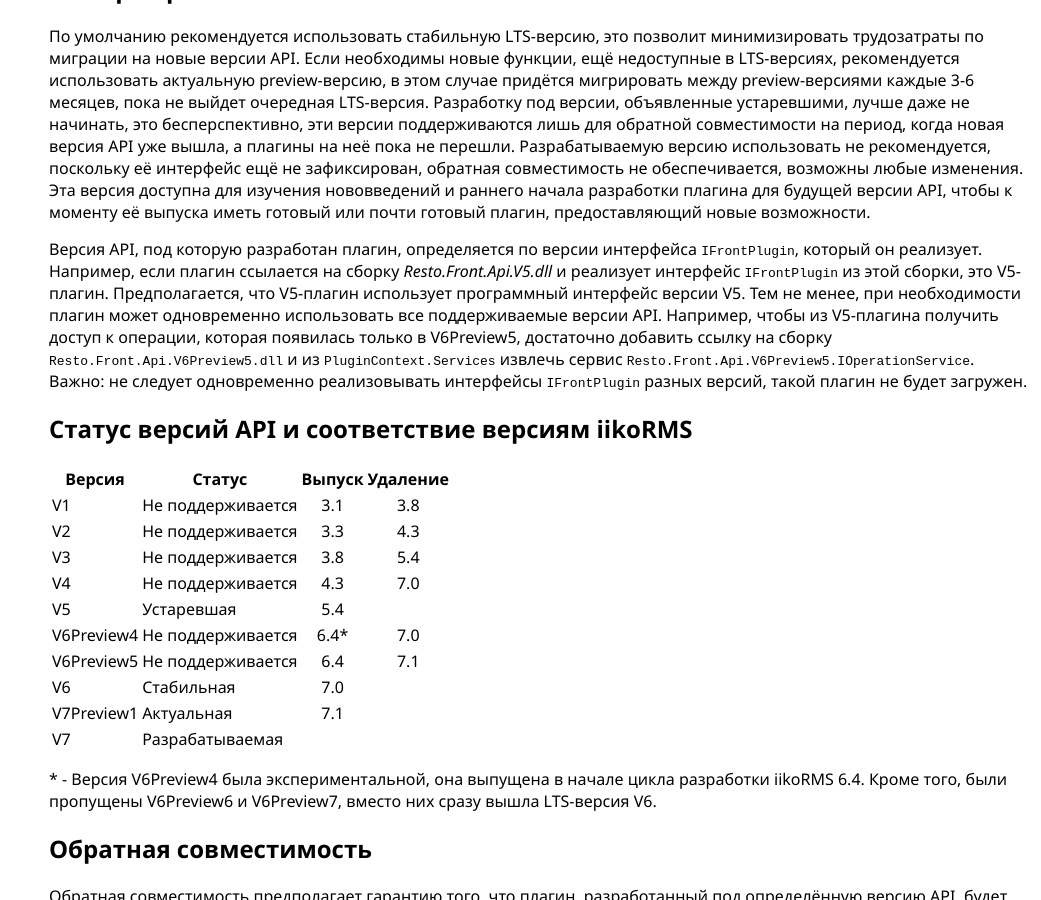
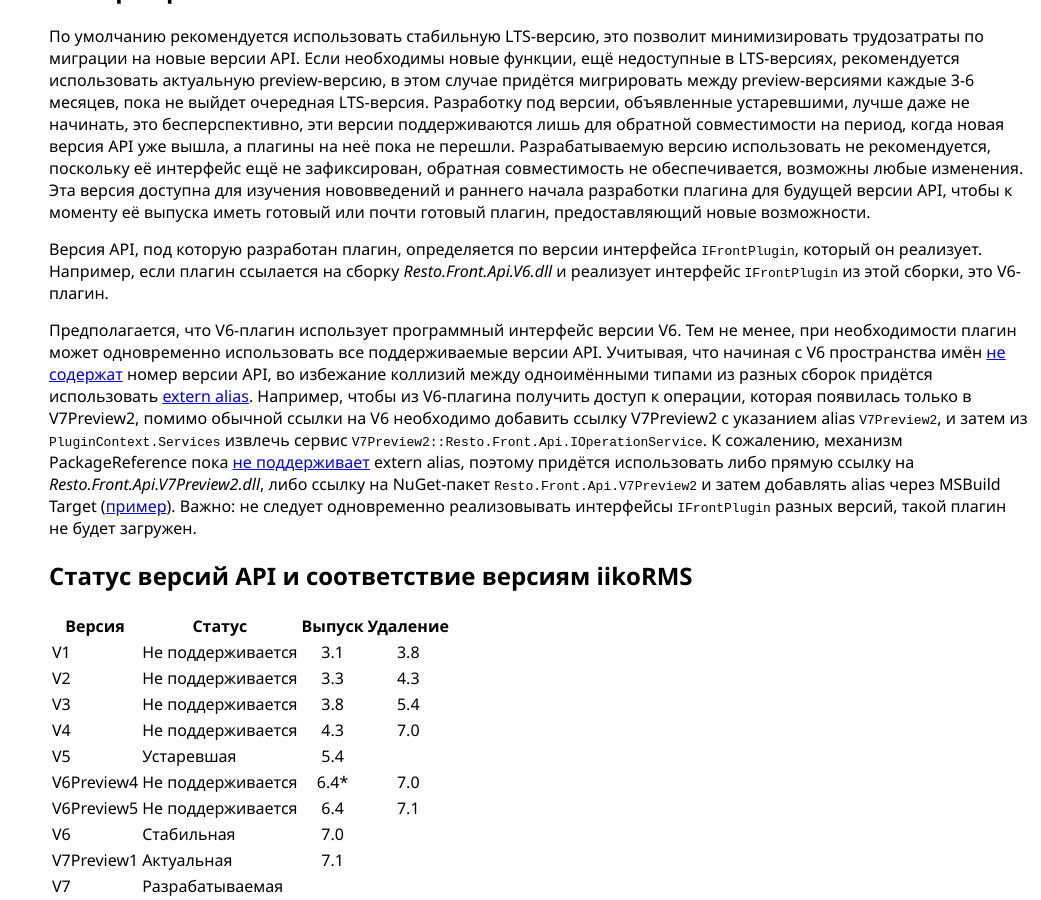
Before and after one commit to iiko/front.api.doc, a Jekyll site: the page built from versioning.md, in a window 1280 px wide and 900 px high, scrolled down 1406 px. Shown: the whole window, without its empty margins (239-1280 px from the left). Built offline with Jekyll 4.4.1, drawn with Linux system fonts in a browser that asks for light colours.

Commit message:
RMS-51100 Обновить пример использования нескольких версий API с учётом extern alias

```diff
--- a/versioning.md
+++ b/versioning.md
@@ -192,7 +192,15 @@
 Разрабатываемую версию использовать не рекомендуется, поскольку её интерфейс ещё не зафиксирован, обратная совместимость не обеспечивается, возможны любые изменения.
 Эта версия доступна для изучения нововведений и раннего начала разработки плагина для будущей версии API, чтобы к моменту её выпуска иметь готовый или почти готовый плагин, предоставляющий новые возможности.
 
-Версия API, под которую разработан плагин, определяется по версии интерфейса `IFrontPlugin`, который он реализует. Например, если плагин ссылается на сборку *Resto.Front.Api.V5.dll* и реализует интерфейс `IFrontPlugin` из этой сборки, это V5-плагин. Предполагается, что V5-плагин использует программный интерфейс версии V5. Тем не менее, при необходимости плагин может одновременно использовать все поддерживаемые версии API. Например, чтобы из V5-плагина получить доступ к операции, которая появилась только в V6Preview5, достаточно добавить ссылку на сборку `Resto.Front.Api.V6Preview5.dll` и из `PluginContext.Services` извлечь сервис `Resto.Front.Api.V6Preview5.IOperationService`. Важно: не следует одновременно реализовывать интерфейсы `IFrontPlugin` разных версий, такой плагин не будет загружен.
+Версия API, под которую разработан плагин, определяется по версии интерфейса `IFrontPlugin`, который он реализует.
+Например, если плагин ссылается на сборку *Resto.Front.Api.V6.dll* и реализует интерфейс `IFrontPlugin` из этой сборки, это V6-плагин.
+
+Предполагается, что V6-плагин использует программный интерфейс версии V6.
+Тем не менее, при необходимости плагин может одновременно использовать все поддерживаемые версии API.
+Учитывая, что начиная с V6 пространства имён [не содержат]({{ site.baseurl }}/2019/08/14/unify-api-namespaces.html) номер версии API, во избежание коллизий между одноимёнными типами из разных сборок придётся использовать [extern alias](https://docs.microsoft.com/en-us/dotnet/csharp/language-reference/keywords/extern-alias).
+Например, чтобы из V6-плагина получить доступ к операции, которая появилась только в V7Preview2, помимо обычной ссылки на V6 необходимо добавить ссылку V7Preview2 с указанием alias `V7Preview2`, и затем из `PluginContext.Services` извлечь сервис `V7Preview2::Resto.Front.Api.IOperationService`.
+К сожалению, механизм PackageReference пока [не поддерживает](https://github.com/NuGet/Home/issues/4989) extern alias, поэтому придётся использовать либо прямую ссылку на *Resto.Front.Api.V7Preview2.dll*, либо ссылку на NuGet-пакет `Resto.Front.Api.V7Preview2` и затем добавлять alias через MSBuild Target ([пример](https://github.com/NuGet/Home/issues/4989#issuecomment-310565840)).
+Важно: не следует одновременно реализовывать интерфейсы `IFrontPlugin` разных версий, такой плагин не будет загружен.
 
 ## Статус версий API и соответствие версиям iikoRMS ##
 
```
